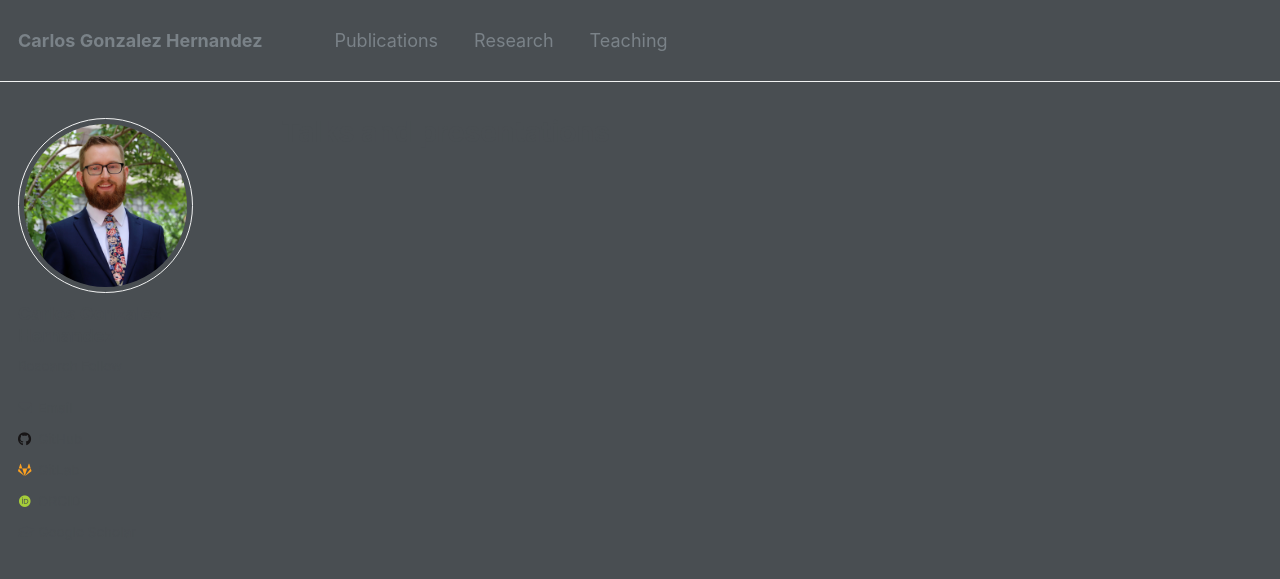
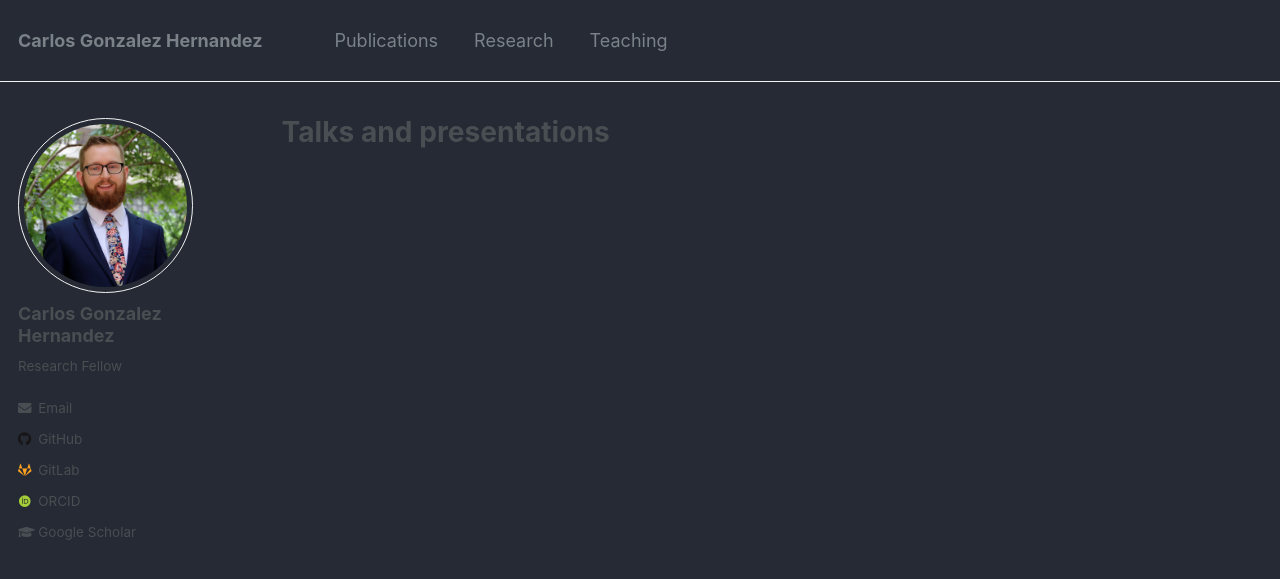
Before and after one commit to cghernan/cghernan.github.io, a Jekyll site: the page built from _pages/talks.html, in a window 1280 px wide. Shown: the top 579 px of the page. Built offline with Jekyll 4.4.1, drawn with Linux system fonts in a browser that asks for light colours; some web fonts are replaced.

Commit message:
Update _variables.scss

```diff
--- a/_sass/_variables.scss
+++ b/_sass/_variables.scss
@@ -55,7 +55,7 @@ $light-gray                 : mix(#fff, $gray, 50%);
 $lighter-gray               : mix(#fff, $gray, 90%);
 
 $body-color                 : #fff;
-$background-color           : $dark-gray;
+$background-color           : #252a34;
 $code-background-color      : #fafafa;
 $code-background-color-dark : $light-gray;
 $text-color                 : $dark-gray;
```
